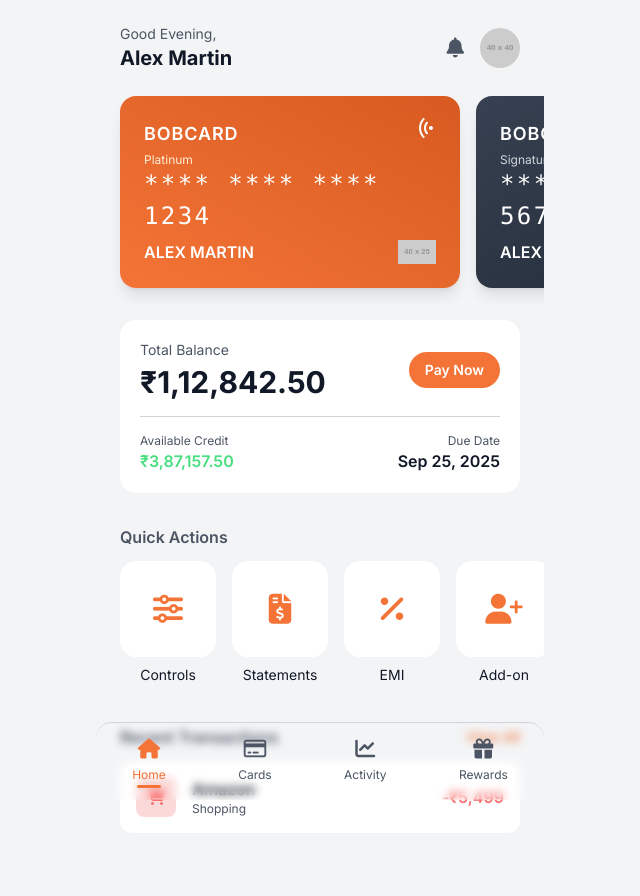
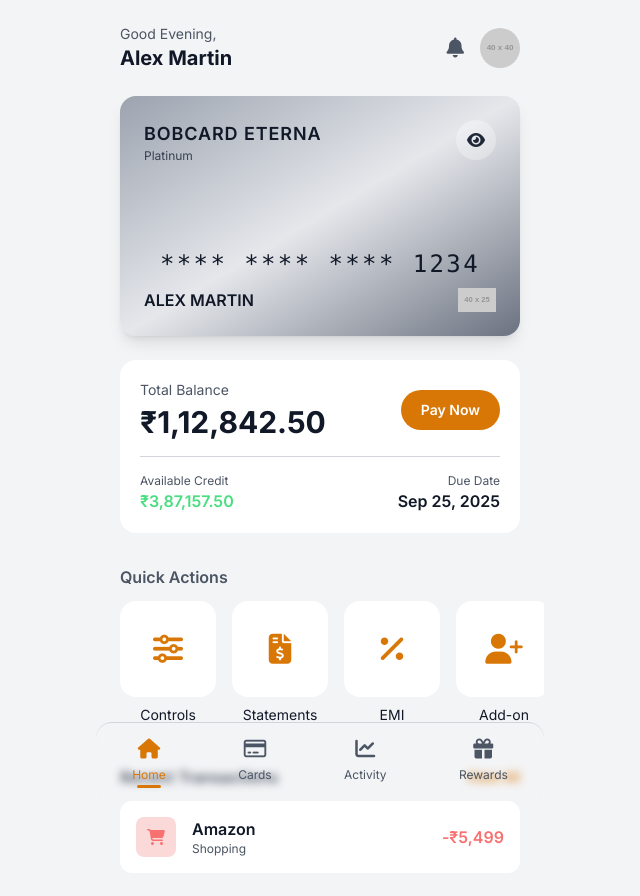
Before and after one commit to ghraisonidatascience-sys/bobcard, a plain HTML site: page index.html in a window 1280 px wide. Both pictures are taken after a click on the element 504 px from the left and 640 px from the top of the page. Shown: the whole page, without its empty margins (320-960 px from the left). Drawn offline with nearby package versions, Linux system fonts and the light colour scheme; placeholder pictures from the web are drawn by us.

Commit message:
Update index.html

```diff
--- a/index.html
+++ b/index.html
@@ -16,22 +16,11 @@
             transition: background-color 0.3s ease, color 0.3s ease;
         }
         ::-webkit-scrollbar { display: none; }
-        .card-flick {
-            scroll-snap-type: x mandatory;
-            overflow-x: auto;
-            display: flex;
-            padding-bottom: 1rem;
-        }
-        .card-flick > div {
-            scroll-snap-align: center;
-            flex: 0 0 85%;
-            margin-right: 1rem;
-        }
 
         /* Theming Variables */
         :root {
-            --brand-color: #f47437;
-            --brand-color-dark: #e0682f;
+            --brand-color: #D97706; /* Sophisticated Orange */
+            --brand-color-dark: #B45309;
             /* Dark Theme Colors */
             --bg-primary: #000000;
             --bg-secondary: #111827;
@@ -60,6 +49,7 @@
         .border-themed { border-color: var(--border-color); }
         .bg-brand { background-color: var(--brand-color); }
         .text-brand { color: var(--brand-color); }
+        .hover\:bg-brand-dark:hover { background-color: var(--brand-color-dark); }
 
         /* Component Styles */
         .active-nav { color: var(--brand-color); }
@@ -70,7 +60,7 @@
         .page-content, .modal-content { animation: fadeIn 0.5s ease-in-out; }
         @keyframes fadeIn { from { opacity: 0; transform: translateY(10px); } to { opacity: 1; transform: translateY(0); } }
 
-        #login-screen { background: radial-gradient(circle at top left, rgba(244, 116, 55, 0.15), transparent 40%), radial-gradient(circle at bottom right, rgba(244, 116, 55, 0.15), transparent 50%), #000; }
+        #login-screen { background: radial-gradient(circle at top left, rgba(217, 119, 6, 0.1), transparent 40%), radial-gradient(circle at bottom right, rgba(217, 119, 6, 0.1), transparent 50%), #000; }
         .activity-tab-active { color: var(--brand-color); border-bottom: 2px solid var(--brand-color); }
 
         /* Custom Slider Styles */
@@ -113,13 +103,13 @@
     <div id="app-screen" class="max-w-md mx-auto min-h-screen flex-col hidden">
         <header class="p-6 flex justify-between items-center sticky top-0 bg-primary z-20">
             <div><p class="text-sm text-secondary" id="greeting">Welcome Back,</p><h1 class="text-xl font-bold text-primary">Alex Martin</h1></div>
-            <div class="flex items-center space-x-4"><i class="fas fa-bell text-xl text-secondary cursor-pointer"></i><img id="profile-btn" src="https://placehold.co/40x40/f47437/ffffff?text=A" alt="User Profile" class="w-10 h-10 rounded-full cursor-pointer"></div>
+            <div class="flex items-center space-x-4"><i class="fas fa-bell text-xl text-secondary cursor-pointer"></i><img id="profile-btn" src="https://placehold.co/40x40/D97706/ffffff?text=A" alt="User Profile" class="w-10 h-10 rounded-full cursor-pointer"></div>
         </header>
 
         <!-- Profile Dropdown -->
         <div id="profile-menu" class="absolute top-20 right-6 bg-secondary border border-themed rounded-xl shadow-xl w-56 z-10 origin-top-right">
              <div class="p-2">
-                <div class="flex items-center p-2"><img src="https://placehold.co/40x40/f47437/ffffff?text=A" alt="User Profile" class="w-10 h-10 rounded-full"><div class="ml-3"><p class="font-semibold text-primary text-sm">Alex Martin</p><p class="text-xs text-secondary">alex.m@example.com</p></div></div>
+                <div class="flex items-center p-2"><img src="https://placehold.co/40x40/D97706/ffffff?text=A" alt="User Profile" class="w-10 h-10 rounded-full"><div class="ml-3"><p class="font-semibold text-primary text-sm">Alex Martin</p><p class="text-xs text-secondary">alex.m@example.com</p></div></div>
                 <div class="border-t border-themed my-2"></div>
                 <a href="#" class="flex items-center px-2 py-3 text-sm text-primary rounded-md hover:bg-tertiary transition-colors"><i class="fas fa-user-circle w-6 text-secondary"></i> My Profile</a>
                 <a href="#" class="flex items-center px-2 py-3 text-sm text-primary rounded-md hover:bg-tertiary transition-colors"><i class="fas fa-cog w-6 text-secondary"></i> Settings</a>
@@ -138,32 +128,30 @@
 
         <main class="flex-grow px-6 pb-24 overflow-y-auto">
             <div id="home-content" class="page-content">
-                <div class="card-flick pb-4 -mx-6 px-6">
-                    <div class="bg-gradient-to-tr from-[#f47437] to-[#d85a20] p-6 rounded-2xl shadow-lg h-48 flex flex-col justify-between text-white">
-                         <div>
-                            <div class="flex justify-between items-start"><h2 class="text-lg font-semibold tracking-wider">BOBCARD</h2><i class="fas fa-wifi transform -rotate-90"></i></div>
-                            <p class="text-xs text-orange-100 mt-1">Platinum</p>
+                <div class="relative aspect-[10/6] bg-gradient-to-br from-gray-400 via-gray-200 to-gray-500 rounded-2xl shadow-lg text-gray-800 p-6 flex flex-col justify-between">
+                    <div class="relative z-10 flex justify-between items-start">
+                        <div><h2 class="text-lg font-semibold tracking-wider text-gray-900">BOBCARD ETERNA</h2><p class="text-xs text-gray-700">Platinum</p></div>
+                        <div id="card-details-toggle" class="cursor-pointer p-2 bg-white/30 rounded-full w-10 h-10 flex items-center justify-center text-gray-800"><i class="fas fa-eye"></i></div>
+                    </div>
+                    <div class="relative z-10">
+                        <div id="card-number-cvv" class="text-center">
+                            <p id="card-number" class="text-2xl font-mono tracking-widest text-gray-900">**** **** **** 1234</p>
+                            <p id="card-cvv" class="text-sm font-mono tracking-widest hidden mt-1 text-gray-800">CVV: ***</p>
                         </div>
-                        <div>
-                            <p class="text-2xl font-mono tracking-widest">**** **** **** 1234</p>
-                            <div class="flex justify-between items-end mt-2"><p class="font-semibold">ALEX MARTIN</p><img src="https://placehold.co/40x25/ffffff/000000?text=VISA" class="h-6" alt="Visa Logo"/></div>
-                        </div>
-                    </div>
-                     <div class="bg-gradient-to-br from-gray-700 to-gray-800 p-6 rounded-2xl shadow-lg h-48 flex flex-col justify-between text-white">
-                        <div>
-                            <div class="flex justify-between items-start"><h2 class="text-lg font-semibold tracking-wider">BOBCARD</h2><i class="fas fa-wifi transform -rotate-90"></i></div>
-                            <p class="text-xs text-gray-300 mt-1">Signature</p>
-                        </div>
-                        <div>
-                            <p class="text-2xl font-mono tracking-widest">**** **** **** 5678</p>
-                            <div class="flex justify-between items-end mt-2"><p class="font-semibold">ALEX MARTIN</p><img src="https://placehold.co/50x30/ffffff/000000?text=MC" class="h-6" alt="Mastercard Logo"/></div>
+                        <div class="flex justify-between items-end mt-2">
+                            <p class="font-semibold text-gray-900">ALEX MARTIN</p>
+                            <img src="https://placehold.co/40x25/ffffff/000000?text=VISA" class="h-6" alt="Visa Logo"/>
                         </div>
                     </div>
                 </div>
-                <div class="bg-secondary p-5 rounded-2xl mt-4">
-                    <div class="flex justify-between items-center">
-                        <div><p class="text-sm text-secondary">Total Balance</p><p class="text-3xl font-bold text-primary mt-1">₹1,12,842.50</p></div>
-                        <button id="pay-now-btn" class="bg-brand text-white px-4 py-2 rounded-full text-sm font-semibold hover:bg-brand-dark transition-colors">Pay Now</button>
+
+                <div class="bg-secondary p-5 rounded-2xl mt-6">
+                    <div class="flex justify-between items-center flex-wrap">
+                        <div class="flex-1 min-w-max mr-4">
+                            <p class="text-sm text-secondary">Total Balance</p>
+                            <p class="text-3xl font-bold text-primary mt-1">₹1,12,842.50</p>
+                        </div>
+                        <button id="pay-now-btn" class="bg-brand text-white px-5 py-2.5 rounded-full text-sm font-semibold hover:bg-brand-dark transition-colors flex-shrink-0">Pay Now</button>
                     </div>
                     <div class="mt-4 pt-4 border-t border-themed flex justify-between">
                         <div><p class="text-xs text-secondary">Available Credit</p><p class="font-semibold text-green-400">₹3,87,157.50</p></div>
@@ -409,6 +397,24 @@
                 });
             });
 
+            document.getElementById('card-details-toggle').addEventListener('click', () => {
+                const cardNumberEl = document.getElementById('card-number');
+                const cardCvvEl = document.getElementById('card-cvv');
+                const toggleIcon = document.querySelector('#card-details-toggle i');
+                const isVisible = cardNumberEl.textContent.includes(' ');
+
+                if (isVisible) {
+                    cardNumberEl.textContent = '**** **** **** 1234';
+                    cardCvvEl.classList.add('hidden');
+                    toggleIcon.className = 'fas fa-eye';
+                } else {
+                    cardNumberEl.textContent = '4012 3456 7890 1234';
+                    cardCvvEl.textContent = 'CVV: 123';
+                    cardCvvEl.classList.remove('hidden');
+                    toggleIcon.className = 'fas fa-eye-slash';
+                }
+            });
+
             profileBtn.addEventListener('click', (e) => { e.stopPropagation(); profileMenu.classList.toggle('active'); });
             document.addEventListener('click', (e) => { if (!profileMenu.contains(e.target) && !profileBtn.contains(e.target)) { profileMenu.classList.remove('active'); } });
 
```
